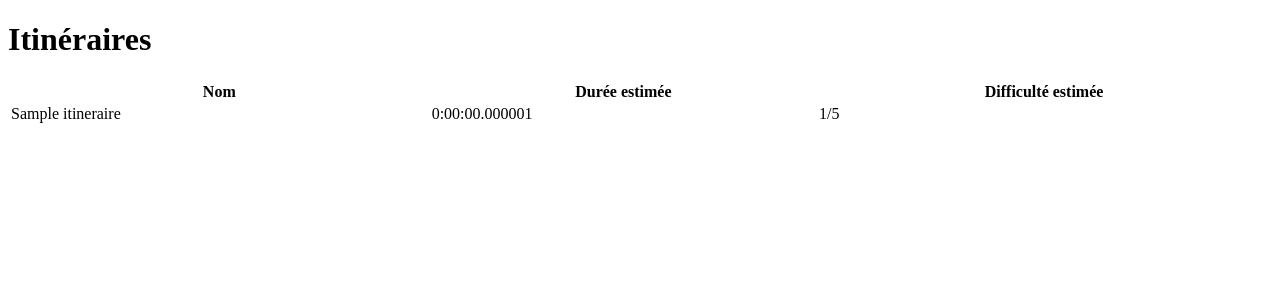
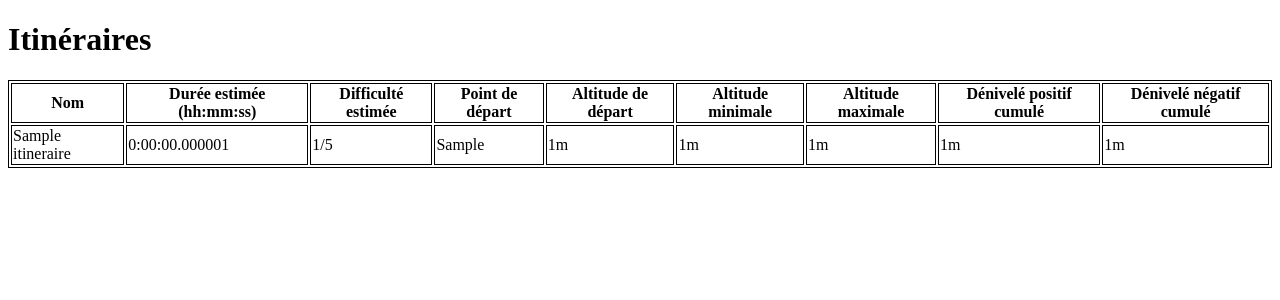
Before and after one commit to Lucas-Dfr/topoguide-lucas-defrance, a Django app: page /itineraires/ in a window 1280 px wide. Shown: the top 300 px of the page. Run offline with Django 4.2, Linux system fonts and the light colour scheme; tables that the repository leaves empty hold one stand-in row (values such as "Sample post").

Commit message:
Add missing fields in the template

```diff
--- a/topoguide/itineraires/templates/itineraires/liste_itineraires.html
+++ b/topoguide/itineraires/templates/itineraires/liste_itineraires.html
@@ -1,6 +1,9 @@
 <!DOCTYPE html>
 <html>
 <style>
+table, th, td {
+    border:1px solid black;
+}
 </style>
 <body>
 
@@ -9,14 +12,29 @@
 <table style="width:100%">
     <tr>
         <th>Nom</th>
-        <th>Durée estimée</th>
+        <th>Durée estimée (hh:mm:ss)</th>
         <th>Difficulté estimée</th>
+        <th>Point de départ</th>
+        <th>Altitude de départ</th>
+        <th>Altitude minimale</th>
+        <th>Altitude maximale</th>
+        <th>Dénivelé positif cumulé</th>
+        <th>Dénivelé négatif cumulé</th>
+
+
+
     </tr>
     {% for itinerary in itineraries_list %}
         <tr>
             <td>{{ itinerary.nom }}</td>
             <td>{{ itinerary.duree }}</td>
             <td>{{ itinerary.difficulte }}/5</td>
+            <td>{{ itinerary.p_dep }}</td>
+            <td>{{ itinerary.alt_dep }}m</td>
+            <td>{{ itinerary.altitude_min }}m</td>
+            <td>{{ itinerary.altitude_max }}m</td>
+            <td>{{ itinerary.denivele_pos }}m</td>
+            <td>{{ itinerary.denivele_neg }}m</td>
         </tr>
     {% endfor %}
  </table>
```
